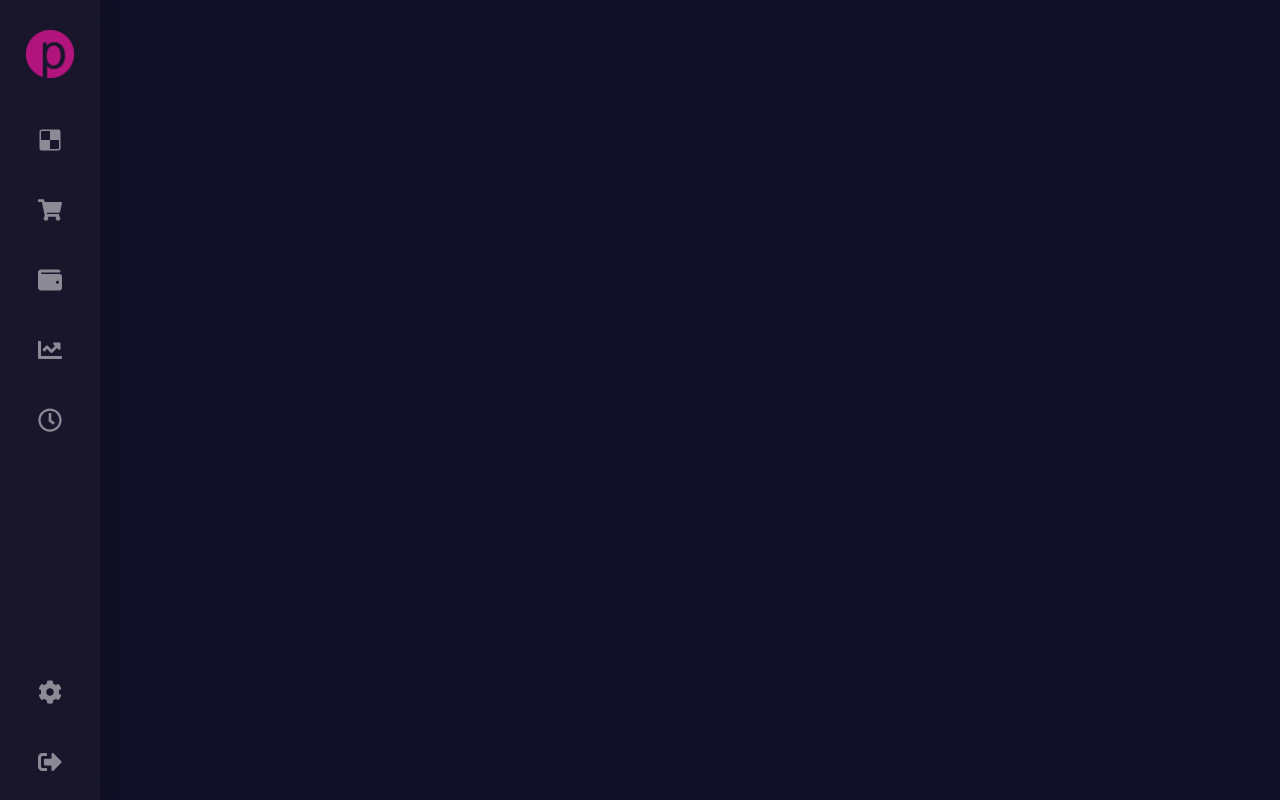
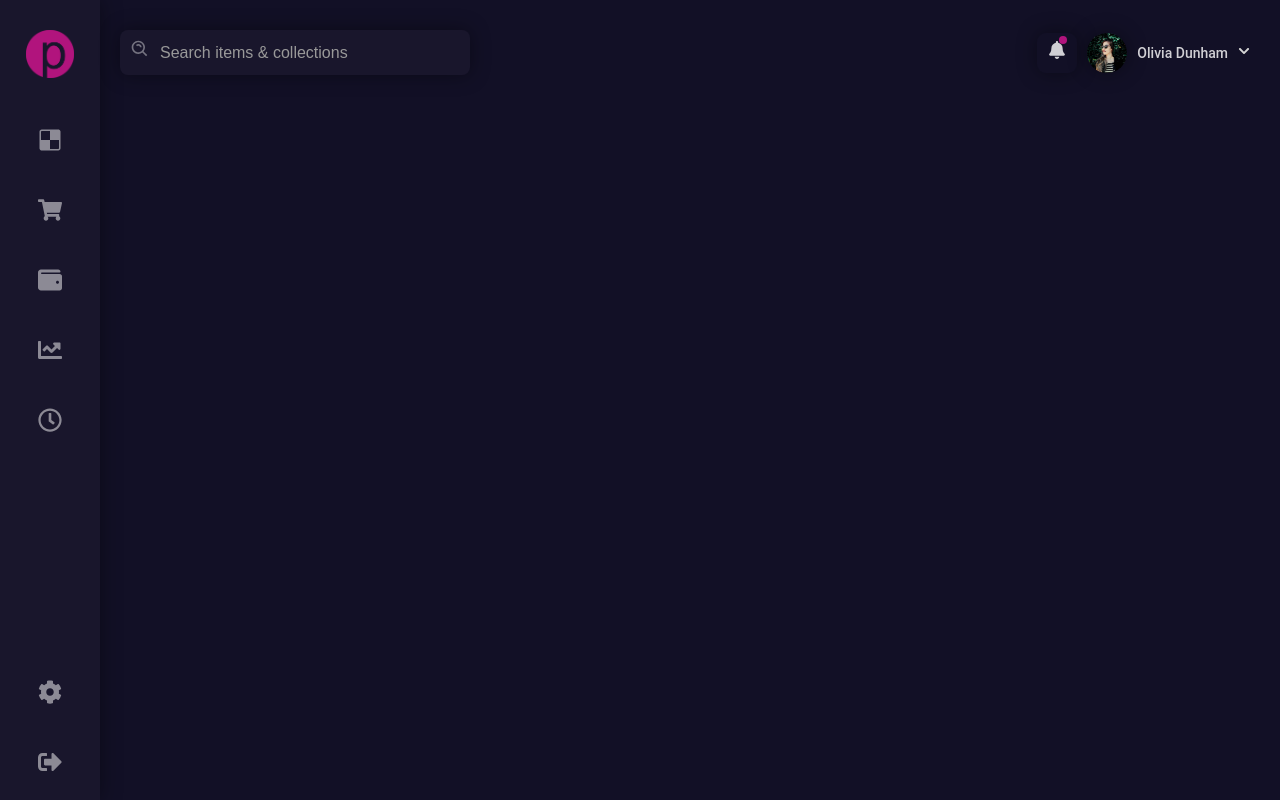
Before and after one commit to AndreasHoff/reactJs-dashboard-firebase, a React (Create React App) app: page / in a window 1280 px wide. Built offline with nearby package versions, Linux system fonts and the light colour scheme.

Commit message:
profile menu done with some animation

```diff
--- a/src/App.js
+++ b/src/App.js
@@ -1,10 +1,12 @@
 import './App.css';
+import Container from './components/Container';
 import Menu from './components/Menu';
 
 function App() {
   return (
     <div className="App">
         <Menu />
+        <Container />
     </div>
   );
 }
--- /dev/null
+++ b/src/components/Container.css
@@ -0,0 +1,151 @@
+    .container {
+        width: calc(100% - 100px);
+        padding: 20px;
+        padding-top: 30px;
+    }
+
+    .top-container {
+        display: flex;
+        justify-content: space-between;
+        align-items: center;
+    }
+
+    .top-container .search-bar {
+        width: 350px;
+        max-width: 350px;
+        height: 45px;
+        position: relative;
+    }
+
+    .top-container .search-bar input {
+        width: 100%;
+        height: 100%;
+        background: #19162c;
+        border: none;
+        outline: none;
+        border-radius: 0.5em;
+        box-shadow: 0px 0px 20px rgba(0, 0, 0, 0.4);
+        color: #d0cfd4;
+        padding: 0px 40px;
+        font-size: 16px;
+    }
+
+    .top-container .search-bar input::placeholder {
+        color: #999999;
+    }
+
+    .top-container .search-bar i {
+        position: absolute;
+        top: 0;
+        left: 0;
+        color: #757380;
+        font-size: 20px;
+        width: 40px;
+        height: 45px;
+        text-align: center;
+        line-height: 45px;
+    }
+
+    .top-container .profile-container {
+        display: flex;
+        justify-content: center;
+        align-items: center;
+        color: #d0cfd4;
+        position: relative;
+    }
+
+    .top-container .profile-container .profile-icon {
+        width: 40px;
+        height: 40px;
+        border-radius: 0.5em;
+        box-shadow: 0px 0px 20px rgba(0, 0, 0, 0.4);
+        text-align: center;
+        line-height: 40px;
+        font-size: 18px;
+        position: relative;
+    }
+
+    .top-container .profile-container .profile-icon::before {
+        position: absolute;
+        content: '';
+        top: 3px;
+        right: 10px;
+        width: 8px;
+        height: 8px;
+        background: #b1147d;
+        border-radius: 50%;
+    }
+
+    .top-container .profile-container .profile-image {
+        width: 40px;
+        height: 40px;
+        margin: 0px 10px;
+        border-radius: 50%;
+        overflow: hidden;
+        box-shadow: 0px 0px 20px rgba(0, 0, 0, 0.4);
+    }
+
+    .top-container .profile-container .profile-image img {
+        object-fit: cover;
+        width: 100%;
+        height: 100%;
+    }
+
+    .top-container .profile-container .profile-name {
+        font-family: 'Roboto', sans-serif;
+        font-weight: 500;
+        font-size: 14px;
+    }
+
+    .top-container .profile-container .menu-chevron {
+        color: #d4d4d4;
+        font-size: 12px;
+        margin: 0px 10px;
+    }
+
+    .top-container .profile-container .menu-chevron:hover {}
+
+    .top-container .profile-container .menu-container {
+        position: absolute;
+        right: 10px;
+        top: 50px;
+        background: #19162c;
+        border-radius: 0.5em;
+        width: 180px;
+        box-shadow: 0px 0px 20px rgba(0, 0, 0, 0.4);
+        z-index: 1;
+        transform: translateX(300px);
+        transition: all 0.3s cubic-bezier(0.17, 0.81, 0.81, 1.39);
+    }
+
+    .top-container .profile-container .menu-container::after {
+        position: absolute;
+        content: '';
+        width: 10px;
+        height: 10px;
+        background: #19162c;
+        top: 0px;
+        right: 15px;
+        border-radius: 50%;
+    }
+
+    .top-container .profile-container .menu-container ul {
+        width: 100%;
+        height: 100%;
+    }
+
+    .top-container .profile-container .menu-container ul li {
+        list-style: none;
+        margin: 5px 0;
+        width: 100%;
+        padding: 10px 20px;
+        cursor: pointer;
+        color: #a1a1a1;
+        text-align: left;
+    }
+
+    .top-container .profile-container .menu-container ul li:hover {
+        color: #e659ae;
+        background: #2c2b36;
+        transition: all 0.3s;
+    }
--- /dev/null
+++ b/src/components/Container.js
@@ -0,0 +1,13 @@
+import React from 'react'
+import './Container.css'
+import TopContainer from './TopContainer'
+
+function Container() {
+    return (
+        <div className='container'>
+            <TopContainer />
+        </div>
+    )
+}
+
+export default Container
--- a/src/components/Menu.css
+++ b/src/components/Menu.css
@@ -71,6 +71,7 @@ menu ul li.active a::before {
 
 @media only screen and (max-width: 525px) {
     menu {
+        width: 68px;
         min-width: 68px;
     }
 }
--- /dev/null
+++ b/src/components/TopContainer.js
@@ -0,0 +1,55 @@
+import React, { useEffect } from 'react'
+import { BiSearchAlt } from 'react-icons/bi'
+import { FaBell, FaChevronDown } from 'react-icons/fa'
+import ProfileImage from '../images/woman.jpg'
+
+function TopContainer() {
+    useEffect(() => {
+        const menuTarget = document.getElementById('menu-chevron');
+        const menuContainer = document.getElementById('menu-container');
+
+        menuTarget.addEventListener('mouseenter', () => {
+            menuTarget.style.transform = 'rotate(180deg)';
+            menuContainer.style.transform = 'translateX(0px)';
+        });
+
+        menuContainer.addEventListener('mouseleave', () => {
+            menuTarget.style.transform = 'rotate(0deg)';
+            menuContainer.style.transform = 'translateX(300px)';
+        });
+    }, [])
+    return (
+        <div className='top-container'>
+            <div className="search-bar">
+                <input type="text" placeholder="Search items & collections"/>
+                <i><BiSearchAlt/></i>
+            </div>
+
+            <div className="profile-container">
+                <i className="profile-icon">
+                    <FaBell />
+                </i>
+                <div className="profile-image">
+                    <img src={ProfileImage} alt="" />
+                </div>
+                <p className="profile-name">
+                    Olivia Dunham
+                </p>
+                <i className="menu-chevron" id='menu-chevron'>
+                    <FaChevronDown />
+                </i>
+                <div className="menu-container" id='menu-container'>
+                    <ul>
+                        <li>Web Design</li>
+                        <li>UX Designs</li>
+                        <li>Frontend development</li>
+                        <li>Backend Development</li>
+                        <li>Services</li>
+                    </ul>
+                </div>
+            </div>
+        </div>
+    )
+}
+
+export default TopContainer
```
